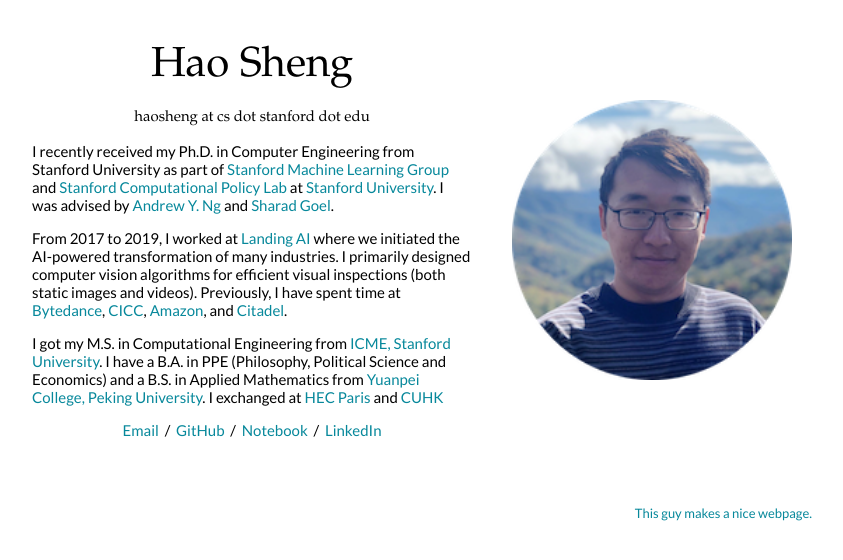
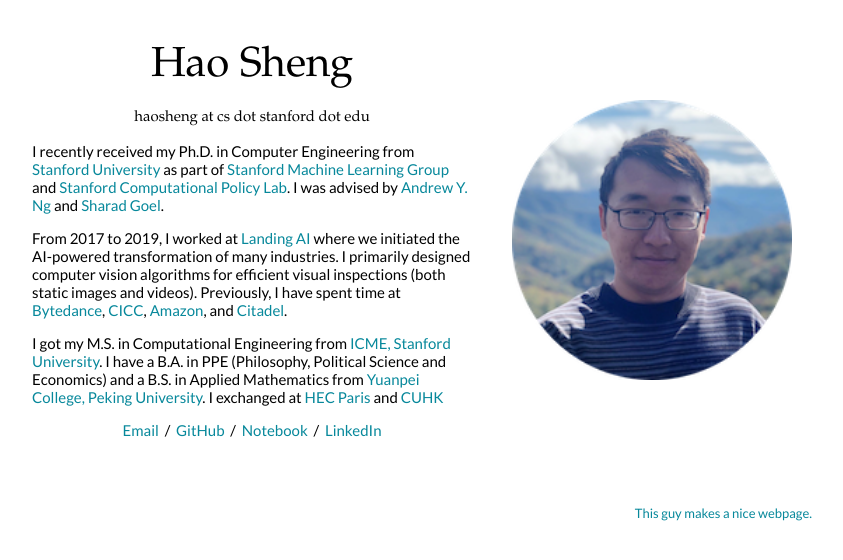
Before and after one commit to haossr/haossr.github.io, a Jekyll site: the page built from _posts/2016-06-07-cs231a.markdown, in a window 1280 px wide. Shown: the top 560 px of the page, without its empty margins (228-1071 px from the left). Built offline with Jekyll 4.4.1, drawn with Linux system fonts in a browser that asks for light colours.

Commit message:
update of bio

```diff
--- a/_includes/bio.html
+++ b/_includes/bio.html
@@ -1,5 +1,5 @@
 <p>
-I recently received my Ph.D. in Computer Engineering from Stanford University as part of <a href="https://stanfordmlgroup.github.io/">Stanford Machine Learning Group</a> and <a href="https://policylab.stanford.edu/">Stanford Computational Policy Lab</a> at <a href="https://www.stanford.edu/">Stanford University</a>. I was advised by <a href="https://en.wikipedia.org/wiki/Andrew_Ng">Andrew Y. Ng</a> and <a href="https://5harad.com/">Sharad Goel</a>.
+I recently received my Ph.D. in Computer Engineering from  <a href="https://www.stanford.edu/">Stanford University</a> as part of <a href="https://stanfordmlgroup.github.io/">Stanford Machine Learning Group</a> and <a href="https://policylab.stanford.edu/">Stanford Computational Policy Lab</a>. I was advised by <a href="https://en.wikipedia.org/wiki/Andrew_Ng">Andrew Y. Ng</a> and <a href="https://5harad.com/">Sharad Goel</a>.
 </p>
 
 <p>
```
